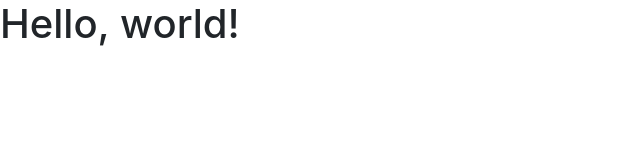
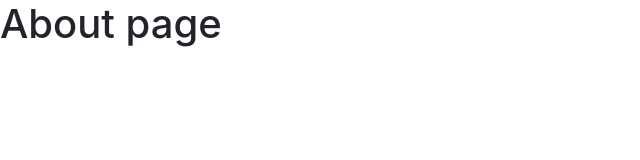
Before and after one commit to ShivamPawar99/Git-tutorial, a plain HTML site: page about.html in a window 1280 px wide. Shown: the whole page, without its empty margins (0-640 px from the left). Drawn offline with nearby package versions, Linux system fonts and the light colour scheme.

Commit message:
changed about.html first time

```diff
--- a/about.html
+++ b/about.html
@@ -11,7 +11,7 @@
     <title>About Page</title>
   </head>
   <body>
-    <h1>Hello, world!</h1>
+    <h1>About page</h1>
 
     <!-- Optional JavaScript -->
     <!-- jQuery first, then Popper.js, then Bootstrap JS -->
```
